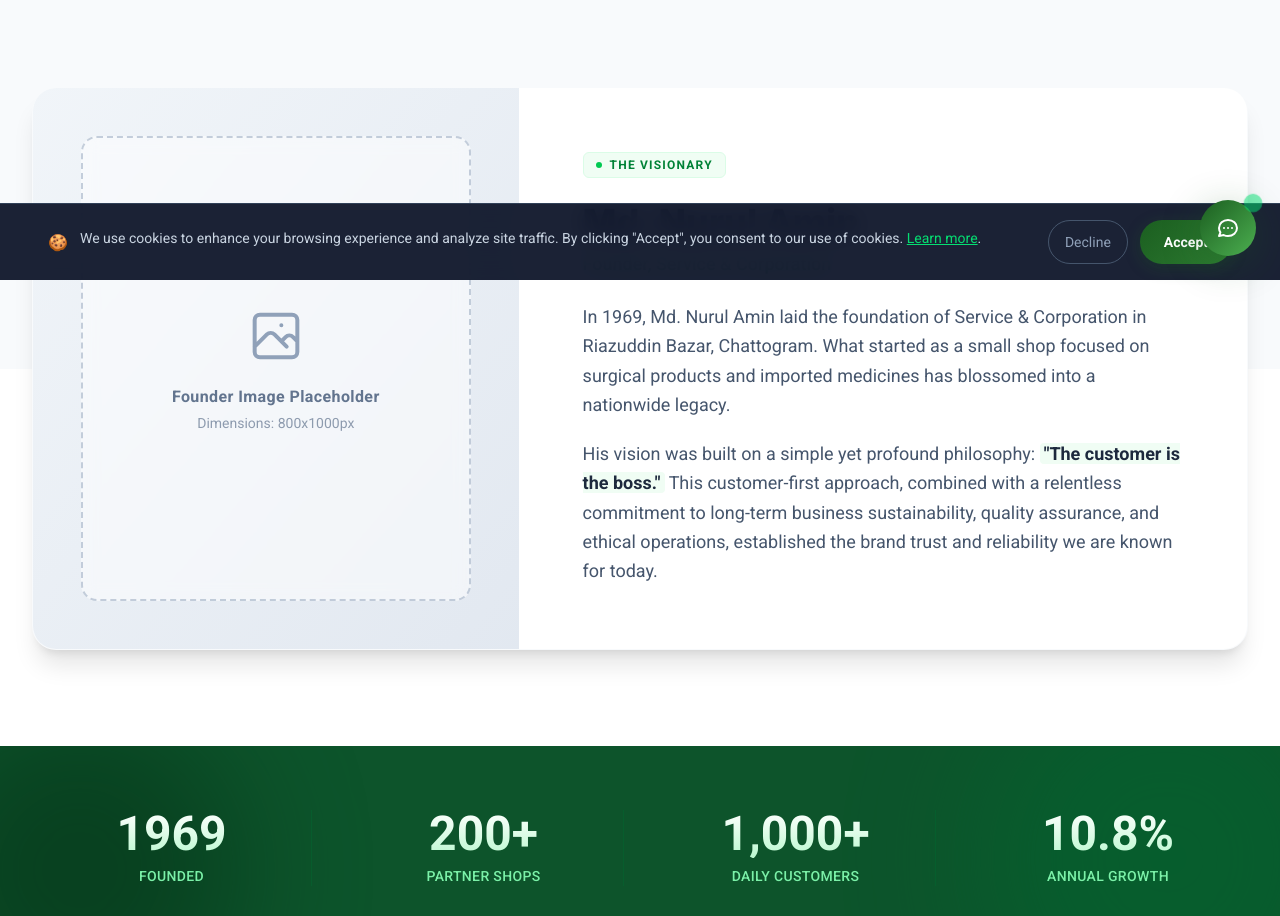
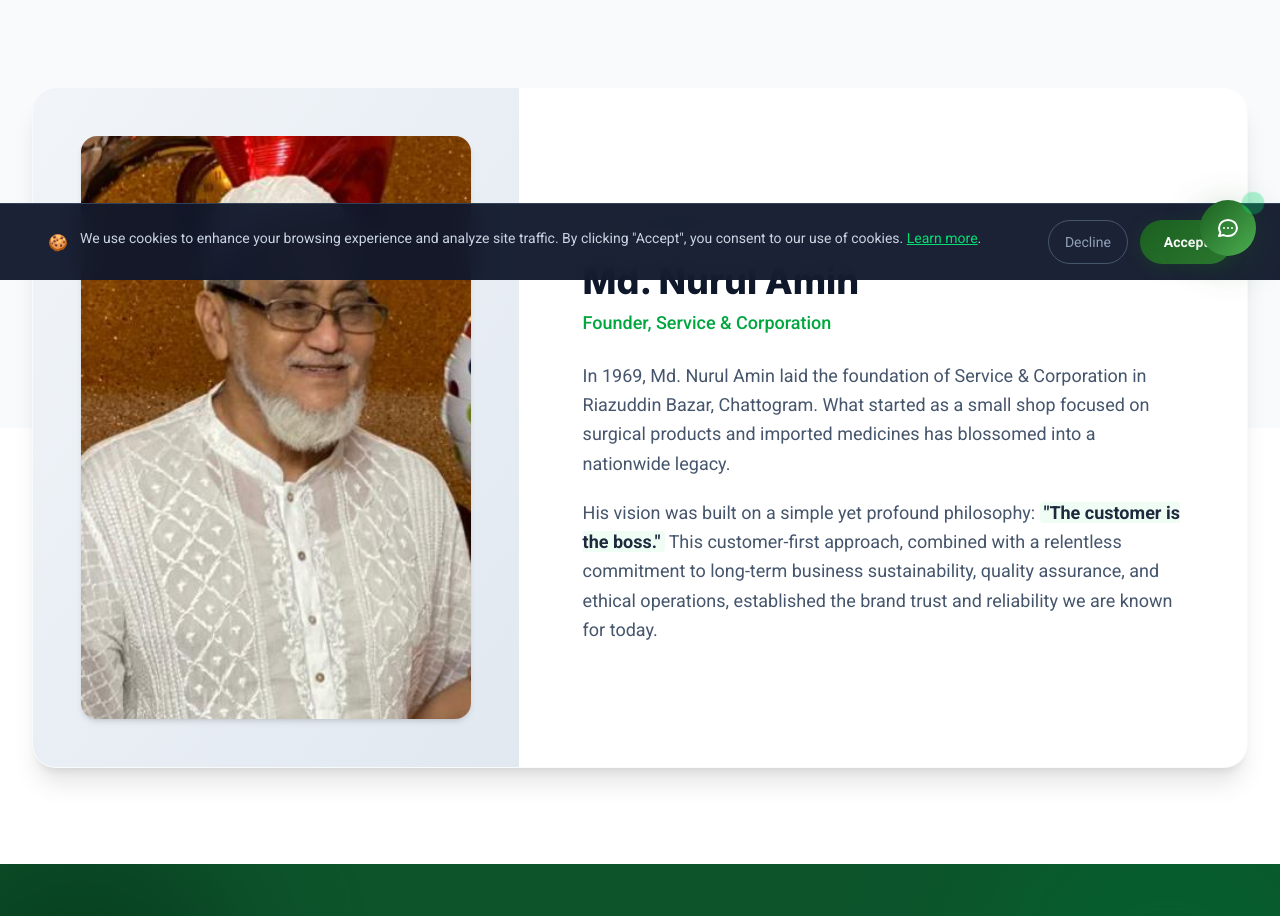
Before and after one commit to mizanur0711/medi-q, a React (Vite) app: page /our-journey in a window 1280 px wide. Shown: the part 520-1436 px from the top of the page. Built offline with nearby package versions, Linux system fonts and the light colour scheme; a web font is replaced by a local one.

Commit message:
feat: replace founder placeholder with image and update product count statistics

```diff
--- a/src/components/DirectorGreeting.tsx
+++ b/src/components/DirectorGreeting.tsx
@@ -165,7 +165,7 @@ export default function DirectorGreeting() {
               {[
                 { value: '14+', label: 'Years' },
                 { value: '200+', label: 'Partners' },
-                { value: '50+', label: 'Products' },
+                { value: '100+', label: 'Products' },
               ].map(s => (
                 <div key={s.label} className="text-center rounded-xl py-2.5"
                   style={{ background: 'rgba(27,94,32,0.06)' }}>
--- a/src/pages/OurJourney/index.tsx
+++ b/src/pages/OurJourney/index.tsx
@@ -55,13 +55,11 @@ export default function OurJourneyPage() {
               <div className="grid grid-cols-1 md:grid-cols-2 lg:grid-cols-5">
                 <div className="lg:col-span-2 bg-gradient-to-br from-slate-100 to-slate-200 aspect-square md:aspect-auto flex items-center justify-center p-12 relative overflow-hidden group">
                   {/* Image Placeholder */}
-                  <div className="w-full h-full border-2 border-dashed border-slate-400/50 rounded-2xl flex flex-col items-center justify-center text-slate-500 bg-white/50 backdrop-blur-sm transition-all duration-300 group-hover:bg-white/80 group-hover:border-slate-400">
-                    <svg className="w-16 h-16 mb-4 text-slate-400" fill="none" viewBox="0 0 24 24" stroke="currentColor">
-                      <path strokeLinecap="round" strokeLinejoin="round" strokeWidth={1.5} d="M4 16l4.586-4.586a2 2 0 012.828 0L16 16m-2-2l1.586-1.586a2 2 0 012.828 0L20 14m-6-6h.01M6 20h12a2 2 0 002-2V6a2 2 0 00-2-2H6a2 2 0 00-2 2v12a2 2 0 002 2z" />
-                    </svg>
-                    <span className="font-semibold tracking-wide">Founder Image Placeholder</span>
-                    <span className="text-sm mt-1 opacity-70">Dimensions: 800x1000px</span>
-                  </div>
+                  <img
+                    src="/images/team/Md.-Nurul-amin.jpeg"
+                    alt="Md. Nurul Amin - Founder of Service & Corporation"
+                    className="w-full h-full object-cover rounded-2xl shadow-md transition-transform duration-700 group-hover:scale-105"
+                  />
                 </div>
                 <div className="p-10 lg:p-16 lg:col-span-3 flex flex-col justify-center">
                   <div className="inline-flex items-center gap-2 px-3 py-1 rounded-md bg-green-50 text-green-700 text-xs font-bold uppercase tracking-widest mb-6 w-max border border-green-100">
```
Also changed, not shown: public/images/team/Md.-Nurul-amin.jpeg (added). Lines whose indentation alone changed are shown as unchanged.
